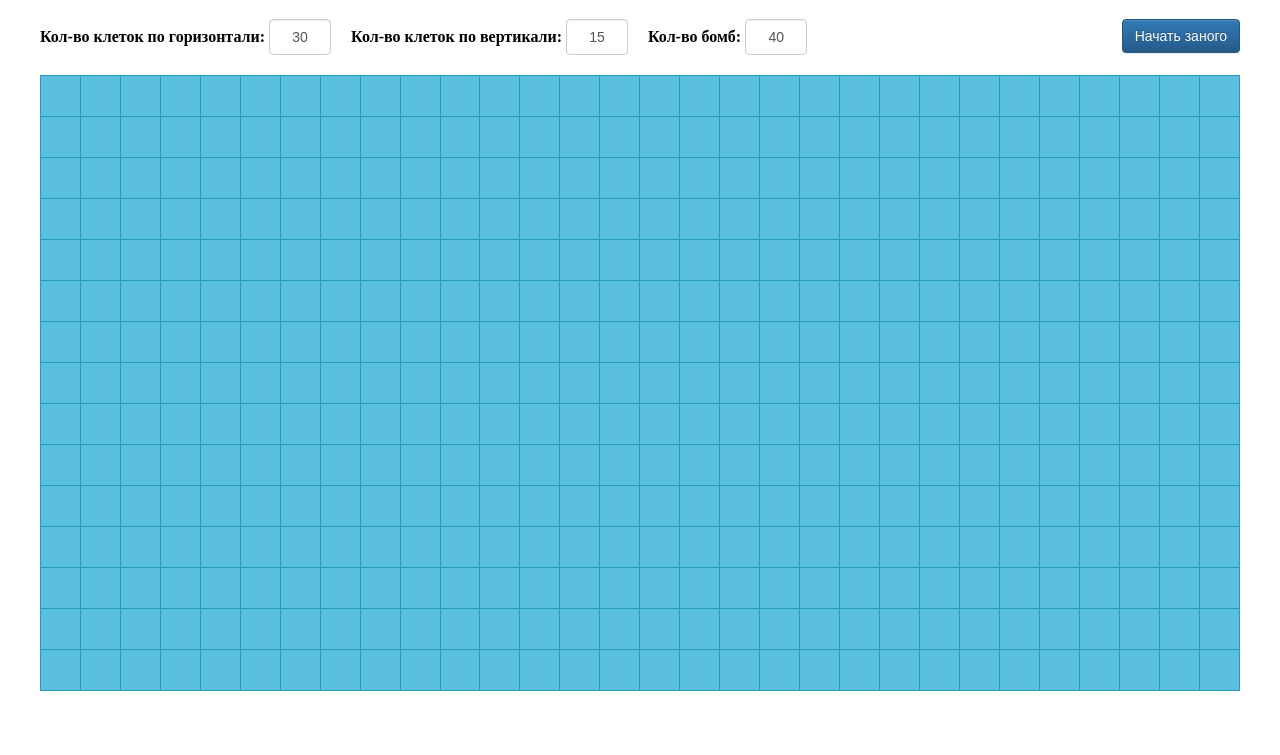
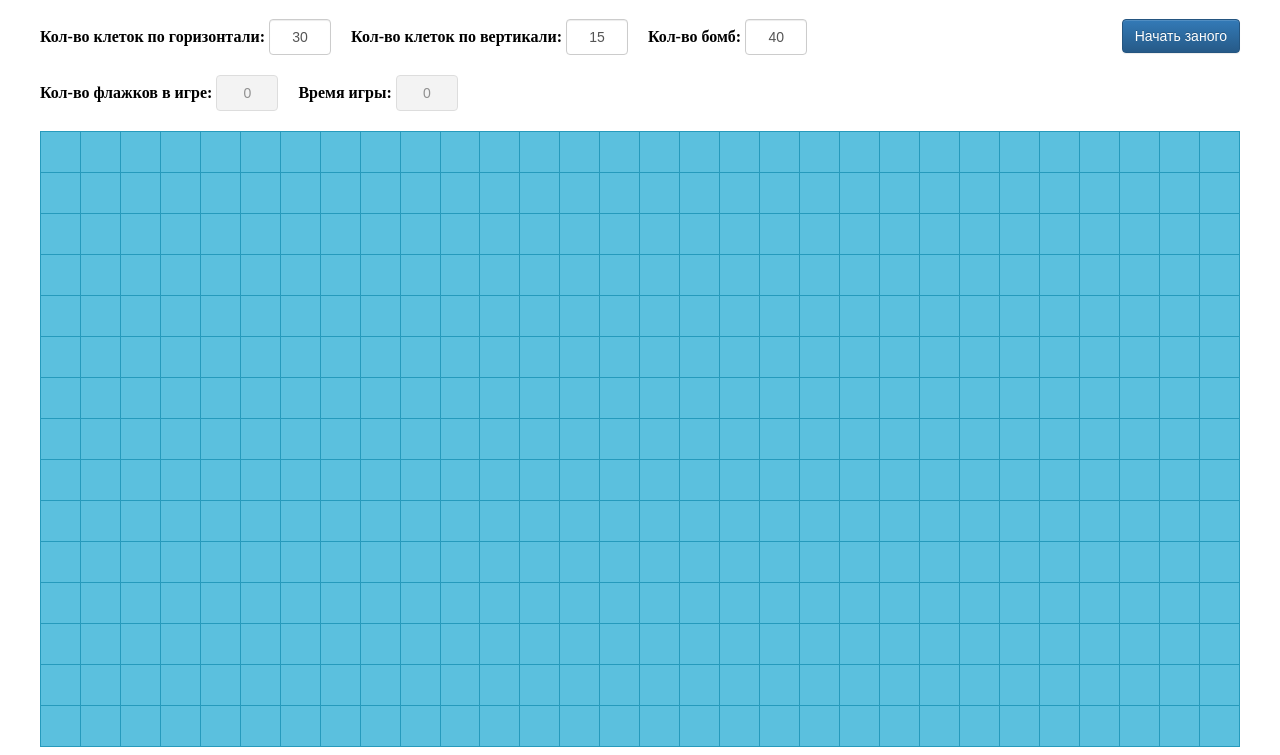
Before and after one commit to Sques/minesweeper, a website: page index.html in a window 1280 px wide. Both pictures are taken after a click on the button "Начать заного". Shown: the part 61-816 px from the top of the page. Drawn offline with nearby package versions, Linux system fonts and the light colour scheme.

Commit message:
beta v0.1.3

```diff
--- a/assets/css/main.css
+++ b/assets/css/main.css
@@ -97,6 +97,15 @@
     box-shadow: inset 0 1px 0 rgba(255,255,255,.15),0 1px 1px rgba(0,0,0,.075);
 }
 
+input[type="text"][disabled] {
+    cursor: not-allowed;
+    background-color: #eee;
+    filter: alpha(opacity=65);
+    -webkit-box-shadow: none;
+    box-shadow: none;
+    opacity: .65;
+}
+
 table.game-field{
     table-layout: fixed;
     border-collapse: collapse;
--- a/assets/js/game.js
+++ b/assets/js/game.js
@@ -1,4 +1,6 @@
-var $field = $('#gameFieldJS');
+var
+    $field = $('#gameFieldJS'),
+    $resetGame = $('button#resetGame');
 
 var view = {
 
@@ -54,6 +56,12 @@ var view = {
             $cell.addClass('highLight');
         else
             $cell.removeClass('highLight');
+
+    },
+
+    changeFlagCnt: function (i) {
+
+        $('input#flag_cnt').val(i);
 
     }
 
@@ -413,6 +421,37 @@ var model = {
 
         }
 
+    },
+
+    gameOptions: function ($this) {
+
+        var
+            $form = $this.closest('form'),
+            hSize = parseInt($form.find('input[name="h_size"]').val()),
+            vSize = parseInt($form.find('input[name="v_size"]').val()),
+            mineCnt = parseInt($form.find('input[name="mine_cnt"]').val());
+
+        console.log(hSize, vSize, mineCnt);
+
+        if (hSize < 10 || hSize > 40)
+            return 'Размер поля по вертикале не должен быть меньше 10 и не больше 40';
+
+        if (vSize < 10 || vSize > 20)
+            return 'Размер поля по горизонтали не должен быть меньше 10 и не больше 20';
+
+        var
+            fieldSquare = hSize*vSize,
+            minMineCtn = Math.ceil(fieldSquare*8/100),
+            maxMineCtn = Math.ceil(fieldSquare*20/100);
+
+        if (mineCnt < minMineCtn || mineCnt > maxMineCtn)
+            return 'При размере поля ' + hSize + ':' + vSize + ', количество мин должно быть в диапазоне от ' + minMineCtn + ' до ' + maxMineCtn;
+
+        this.fieldSize = [vSize, hSize];
+        this.minesNum = mineCnt;
+
+        return false;
+
     }
 
 };
@@ -420,16 +459,28 @@ var model = {
 var controller = {
 
     firstClick : true,
+    flagCnt : 0,
+    gameCnt : 0,
 
     createField: function () {
         view.createField();
     },
 
-    newGame: function () {
-        $field.html('');
-        this.firstClick = true;
-        this.createField();
-        model.fieldsObj = [];
+    newGame: function ($this) {
+
+        $this = $this || $resetGame;
+
+        var gameOptions = model.gameOptions($this);
+
+        if (gameOptions)
+            alert(gameOptions);
+        else {
+            $field.html('');
+            this.firstClick = true;
+            this.createField();
+            model.fieldsObj = [];
+        }
+
     },
 
     openCell: function ($this) {
@@ -481,10 +532,19 @@ var controller = {
 
     toggleFlag: function ($this) {
 
-        if ($this.hasClass('flag'))
+        if ($this.hasClass('flag')) {
+
+            --this.flagCnt;
+            view.changeFlagCnt(this.flagCnt);
             view.removeFlag($this);
-        else
+
+        } else {
+
+            ++this.flagCnt;
+            view.changeFlagCnt(this.flagCnt);
             view.showFlag($this);
+
+        }
 
     },
 
@@ -589,8 +649,8 @@ var controller = {
 
             });
 
-            $('button#resetGame').on('click', function (){
-                controller.newGame();
+            $resetGame.on('click', function (){
+                controller.newGame($(this));
                 return false;
             });
 
--- a/index.html
+++ b/index.html
@@ -12,17 +12,27 @@
     <form class="information-block clear-fix" action="">
         <div class="game-settings-block">
             <label for="h_size">Кол-во клеток по горизонтали: </label>
-            <input id="h_size" type="text" name="h_size" value="30" disabled />
+            <input id="h_size" type="text" name="h_size" value="30" />
         </div>
         <div class="game-settings-block">
             <label for="v_size">Кол-во клеток по вертикали: </label>
-            <input id="v_size" type="text" name="v_size" value="15" disabled />
+            <input id="v_size" type="text" name="v_size" value="15" />
         </div>
         <div class="game-settings-block">
             <label for="bomb_cnt">Кол-во бомб: </label>
-            <input id="bomb_cnt" type="text" name="bomb_cnt" value="40" disabled />
+            <input id="bomb_cnt" type="text" name="mine_cnt" value="40" />
         </div>
         <button type="button" class="btn btn-primary btn-reset" id="resetGame">Начать заного</button>
+    </form>
+    <form class="information-block clear-fix" action="">
+        <div class="game-settings-block">
+            <label for="flag_cnt">Кол-во флажков в игре: </label>
+            <input id="flag_cnt" type="text" name="flag_cnt" value="0" disabled />
+        </div>
+        <div class="game-settings-block">
+            <label for="game_time">Время игры: </label>
+            <input id="game_time" type="text" name="game_time" value="0" disabled />
+        </div>
     </form>
     <table id="gameFieldJS" class="table game-field"></table>
 </div>
```
